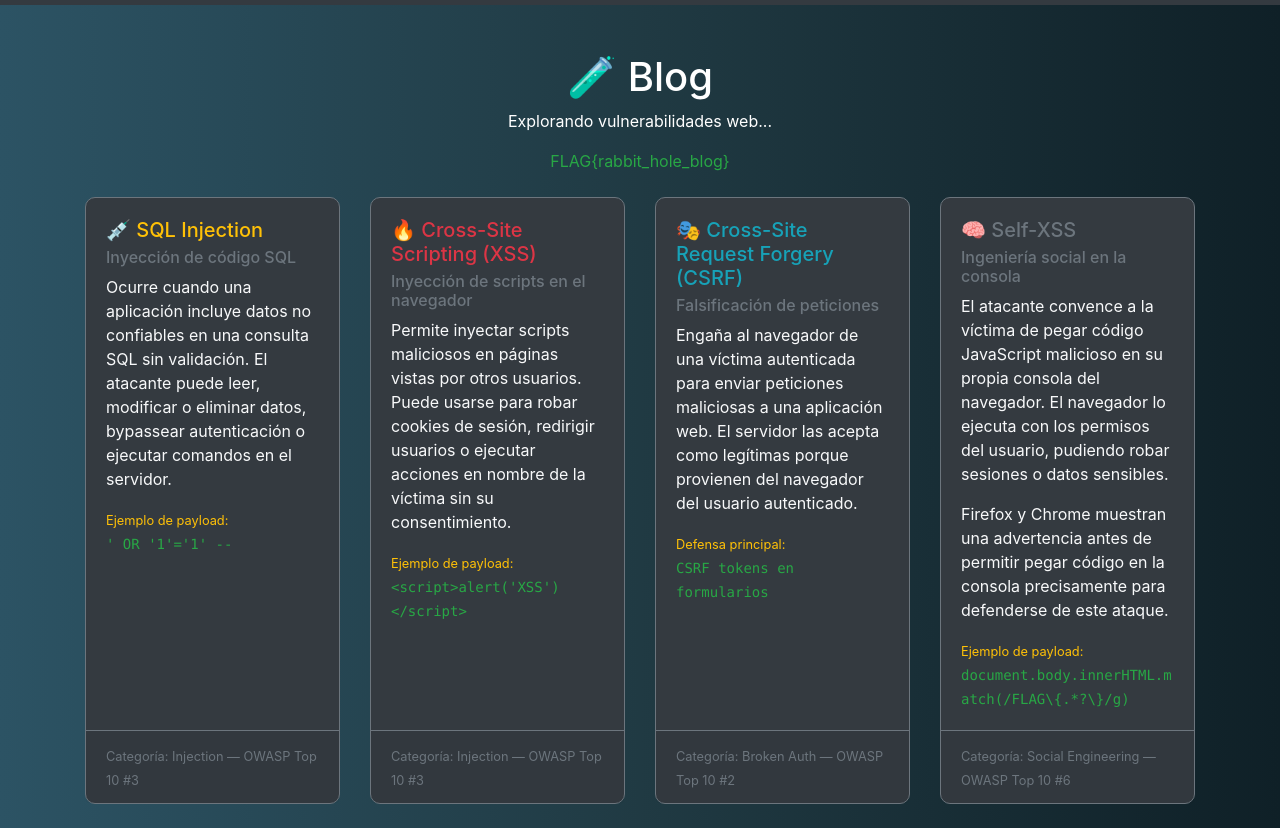
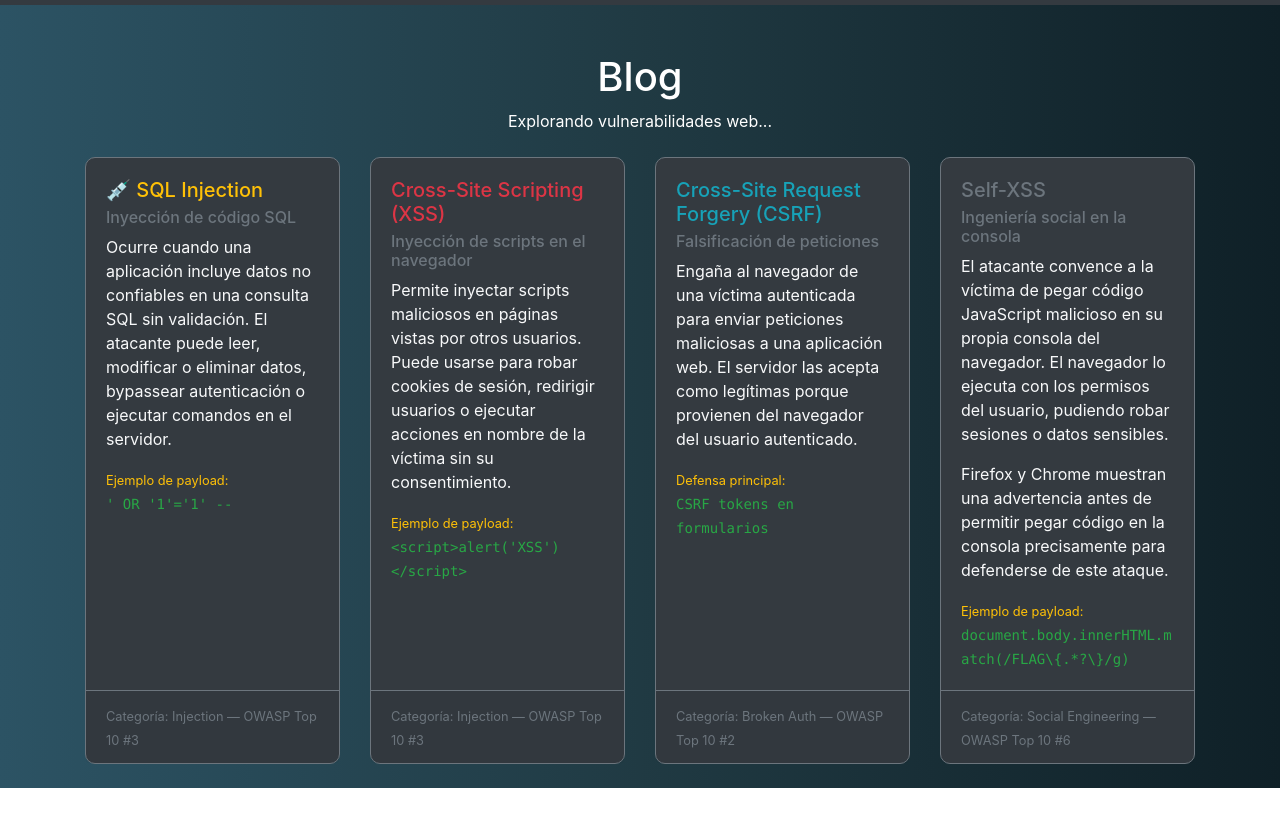
Before and after one commit to oramirez13/login_app, a plain HTML site: page templates/blog.html in a window 1280 px wide. Shown: the part 51-879 px from the top of the page. After the commit the page ends 839 px from the top, so only its background shows below. Drawn offline with nearby package versions, Linux system fonts and the light colour scheme.

Commit message:
blog.html

```diff
--- a/templates/blog.html
+++ b/templates/blog.html
@@ -66,11 +66,11 @@
     <!-- contenedor principal -->
     <div class="container mt-5">
       <!-- encabezado -->
-      <h1 class="text-center">🧪 Blog</h1>
+      <h1 class="text-center">Blog</h1>
       <p class="text-center">Explorando vulnerabilidades web...</p>
 
       <!-- RABBIT HOLE: no es una flag real -->
-      <p class="mt-2 text-success text-center">FLAG{rabbit_hole_blog}</p>
+      <!--<p class="mt-2 text-success text-center">FLAG{rabbit_hole_blog}</p> -->
 
       <!-- fila de tarjetas — 4 columnas -->
       <div class="row mt-4">
@@ -113,7 +113,7 @@
             <div class="card-body">
               <!-- título -->
               <h5 class="card-title text-danger">
-                🔥 Cross-Site Scripting (XSS)
+                Cross-Site Scripting (XSS)
               </h5>
               <h6 class="card-subtitle mb-2 text-muted">
                 Inyección de scripts en el navegador
@@ -150,7 +150,7 @@
             <div class="card-body">
               <!-- título -->
               <h5 class="card-title text-info">
-                🎭 Cross-Site Request Forgery (CSRF)
+                Cross-Site Request Forgery (CSRF)
               </h5>
               <h6 class="card-subtitle mb-2 text-muted">
                 Falsificación de peticiones
@@ -184,7 +184,7 @@
           <div class="card h-100 bg-dark border-secondary">
             <div class="card-body">
               <!-- título -->
-              <h5 class="card-title text-secondary">🧠 Self-XSS</h5>
+              <h5 class="card-title text-secondary">Self-XSS</h5>
               <h6 class="card-subtitle mb-2 text-muted">
                 Ingeniería social en la consola
               </h6>
```
